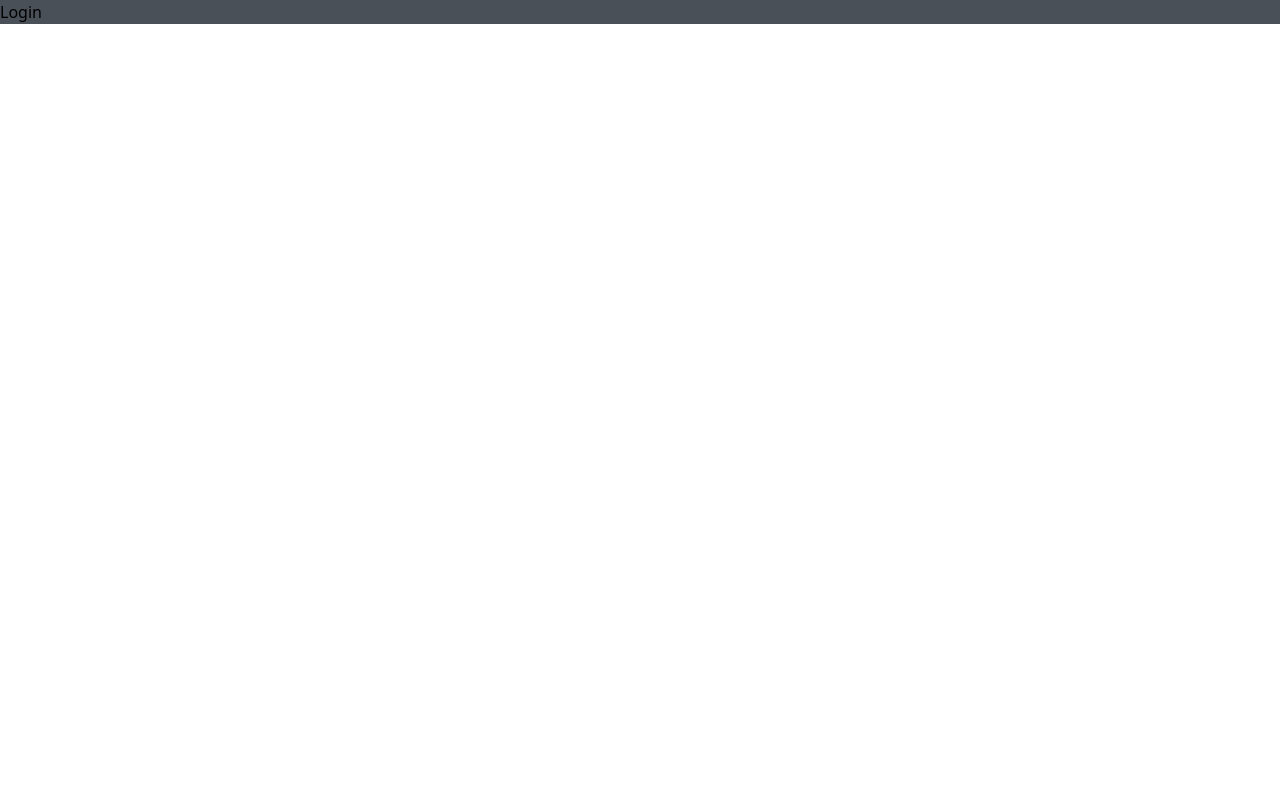
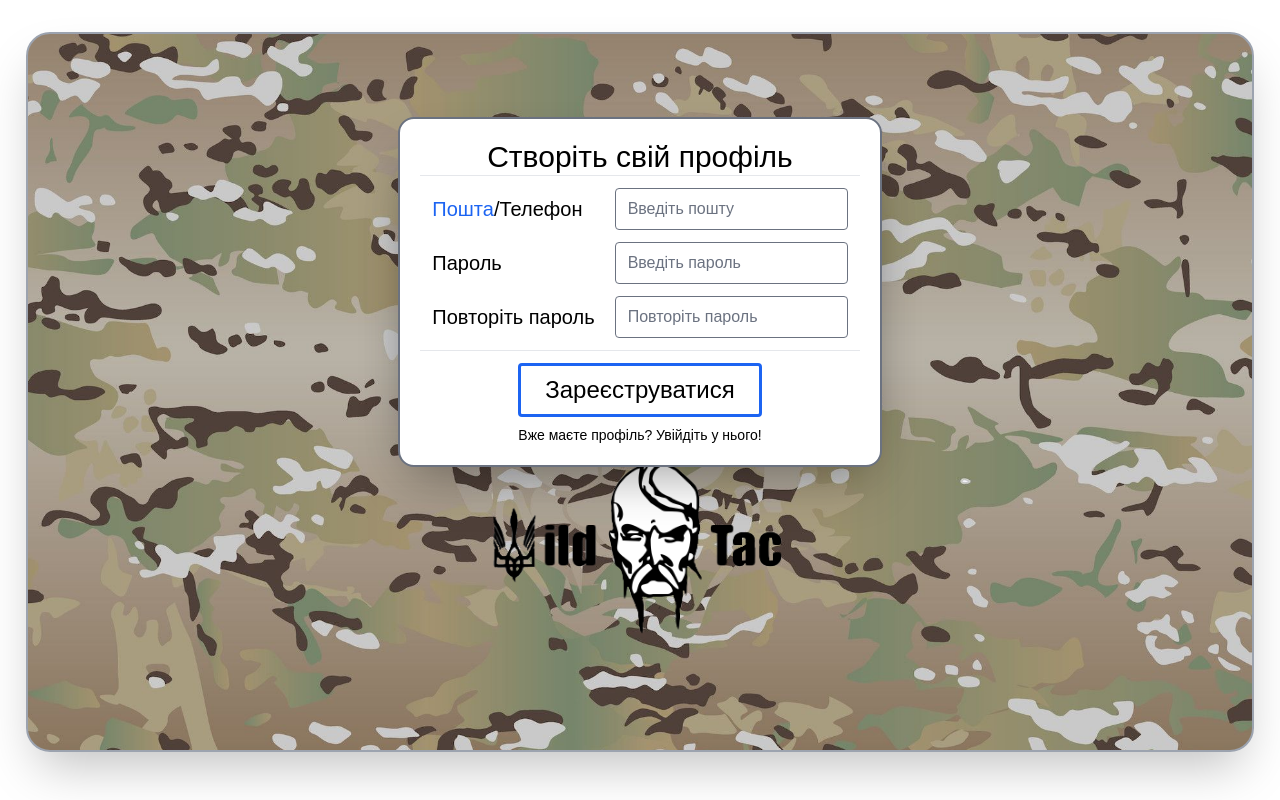
Before and after one commit to VladLennin/my-tac-shop-front, a React (Create React App) app: page /login in a window 1280 px wide. Built offline with nearby package versions, Linux system fonts and the light colour scheme; a web font is replaced by a local one.

Commit message:
Готовая верстка для входа и реестрации

```diff
--- a/src/App.tsx
+++ b/src/App.tsx
@@ -12,8 +12,7 @@ import AdminPage from "./pages/AdminPage";
 import {IUser, Roles} from "./models/Models";
 import ProductPageV2 from "./pages/ProductPageV2";
 import CatalogPage from "./pages/CatalogPage";
-import LoginPage from "./pages/LoginPage";
-import RegistrationPage from "./pages/RegistrationPage";
+import LogRegPage from "./pages/LogRegPage";
 
 function App() {
 
@@ -64,11 +63,9 @@ function App() {
                         <GetProductId/>
                     }/>
                     <Route path={"/login"} element={
-                        <LoginPage/>
+                        <LogRegPage/>
                     }/>
-                    <Route path={"/registration"} element={
-                        <RegistrationPage/>
-                    }/>
+
                 </Routes>
 
             </BrowserRouter>
--- /dev/null
+++ b/src/pages/LogRegPage.tsx
@@ -0,0 +1,111 @@
+import React, {FC, useState} from 'react';
+// @ts-ignore
+import logo from "./../assets/header-logo.png"
+// @ts-ignore
+import backMultiCam from "./../assets/multicam.jpg"
+
+interface LoginPageProps {
+
+}
+
+const LogRegPage: FC<LoginPageProps> = ({}) => {
+
+    const [isRegistration, setIsRegistration] = useState<boolean>(true);
+    const [isPhone, setIsPhone] = useState<boolean>(false);
+
+    return (
+        <div className={"h-[94vh] bg-white"}>
+            <div
+                className={"flex flex-col justify-center items-center w-[96vw] h-[90vh] rounded-3xl mx-auto my-[4vh] shadow-2xl border-2 border-gray-400"}
+                style={{backgroundImage: `url(${backMultiCam})`, backgroundSize: "cover"}}>
+                <div
+                    className={(isRegistration ? "  " : "mt-[9vh] ") + "absolute duration-1000 border-2 border-gray-500 text-center text-3xl mb-[25vh] bg-white shadow-2xl rounded-2xl p-5 text-custom"}>
+                    <p>Увійдіть у свій профіль</p>
+                    <hr/>
+                    <div className={" text-xl flex items-center justify-between m-3"}>
+                        <label htmlFor="">
+                            <button className={(isPhone?"":"text-blue-600")} onClick={() => {
+                                setIsPhone(false);
+                            }}>Пошта
+                            </button>
+                            /
+                            <button className={(isPhone?"text-blue-600":"")} onClick={() => {
+                                setIsPhone(true);
+                            }}>Телефон</button>
+                        </label>
+                        <input placeholder={"Введіть телефон"} className={(isPhone?" ": " hidden")+" duration-300 rounded ml-5"} type="text"/>
+                        <input placeholder={"Введіть пошту"} className={(isPhone?" hidden ": "") + " duration-300 rounded ml-5"} type="email"/>
+
+                    </div>
+                    <div className={" text-xl  flex items-center  justify-between m-3"}>
+                        <label htmlFor="">Пароль</label>
+                        <input placeholder={"Введіть пароль"} className={"rounded ml-5"} type="password"/>
+                    </div>
+                    <hr/>
+                    <button
+                        className={" mt-3 border-[3px] text-2xl hover:scale-110 hover:border-yellow-300 duration-200 rounded border-blue-600 px-6 py-2"}>
+                        Увійти
+                    </button>
+                    <div className={"text-sm mt-2"}>
+
+                        <button className={"hover:text-blue-500 duration-200"} onClick={() => {
+                            setIsRegistration(!isRegistration)
+                        }}>
+                            Не маєте профілю? Саме час створити!
+                        </button>
+                    </div>
+                </div>
+
+
+                <div
+                    className={(isRegistration ? "mb-[200vh] opacity-0":" ")+ " opacity-100 duration-1000  absolute  border-2 border-gray-500 text-center text-3xl mb-[25vh] bg-white shadow-2xl rounded-2xl p-5 text-custom"}>
+                    <p>Створіть свій профіль</p>
+                    <hr/>
+                    <div className={" text-xl  flex items-center  justify-between m-3"}>
+                        <label htmlFor="">
+                            <button className={(isPhone?"":"text-blue-600")} onClick={() => {
+                                setIsPhone(false);
+                            }}>Пошта
+                            </button>
+                            /
+                            <button className={(isPhone?"text-blue-600":"")} onClick={() => {
+                                setIsPhone(true);
+                            }}>Телефон</button>
+                        </label>
+                        <input placeholder={"Введіть телефон"} className={(isPhone?" ": " hidden")+" duration-300 rounded ml-5"} type="text"/>
+                        <input placeholder={"Введіть пошту"} className={(isPhone?" hidden ": "") + " duration-300 rounded ml-5"} type="email"/>
+
+                    </div>
+                    <div className={" text-xl  flex items-center  justify-between m-3"}>
+                        <label htmlFor="">Пароль</label>
+                        <input placeholder={"Введіть пароль"} className={"rounded ml-5"} type="password"/>
+                    </div>
+
+                    <div className={" text-xl  flex items-center  justify-between m-3"}>
+                        <label htmlFor="">Повторіть пароль</label>
+                        <input placeholder={"Повторіть пароль"} className={"rounded ml-5"} type="password"/>
+                    </div>
+                    <hr/>
+                    <button
+                        className={" mt-3 border-[3px] text-2xl hover:scale-110 hover:border-yellow-300 duration-200 rounded border-blue-600 px-6 py-2"}>
+                        Зареєструватися
+                    </button>
+                    <div className={"text-sm mt-2"}>
+                        <button className={"hover:text-blue-500 duration-200"} onClick={() => {
+                            setIsRegistration(!isRegistration)
+                        }}>
+                            Вже маєте профіль? Увійдіть у нього!
+                        </button>
+                    </div>
+                </div>
+
+                <div className={"mt-[75%] xl:mt-[25%]"}>
+                    <img className={"h-[15vh] xl:h-[25vh]"} src={logo} alt=""/>
+                </div>
+            </div>
+        </div>
+
+    );
+};
+
+export default LogRegPage;
--- a/src/pages/LoginPage.tsx
+++ /dev/null
@@ -1,11 +0,0 @@
-import React from 'react';
-
-const LoginPage = () => {
-    return (
-        <div>
-           Login
-        </div>
-    );
-};
-
-export default LoginPage;
--- a/src/pages/RegistrationPage.tsx
+++ /dev/null
@@ -1,11 +0,0 @@
-import React from 'react';
-
-const RegistrationPage = () => {
-    return (
-        <div>
-            Registration
-        </div>
-    );
-};
-
-export default RegistrationPage;
--- a/src/styles/main-blocks.css
+++ b/src/styles/main-blocks.css
@@ -39,28 +39,6 @@
     border-bottom: black 0.5vh solid;
 }
 
-/*.main-menu-active {*/
-/*    width: 18vw;*/
-/*    transition:300ms ;*/
-
-/*}*/
-
-/*.main-menu-disable {*/
-/*    width: 5vw;*/
-/*    transition:300ms ;*/
-/*}*/
-
-
-
-.search-btn-active {
-    color: #ffff;
-    padding: 3px;
-    border-radius: 5px;
-}
-
-.search-btn-disable {
-
-}
 
 .text-custom {
     font-family: 'Cuprum', sans-serif;
```
Also changed, not shown: src/components/main-blocks/header.tsx (+0 -13 lines), src/styles/login-reg-page.css (added, +44 -0 lines), src/assets/multicam.jpg (added).
